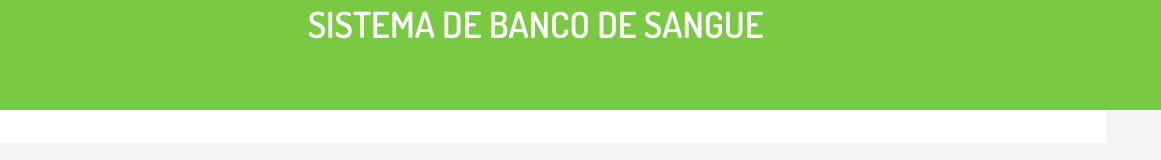
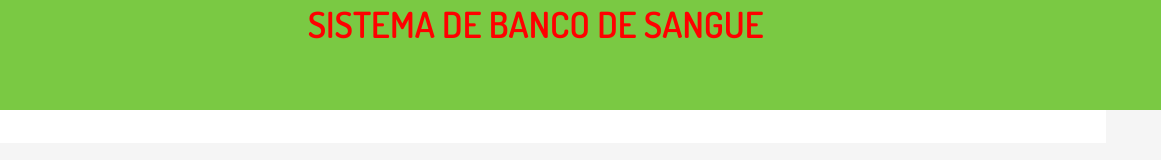
Before and after one commit to israeldesigner/doesangue, a plain HTML site: page index.html in a window 1280 px wide. Shown: the full height of the page, 119-1280 px from the left. Drawn offline with Linux system fonts and the light colour scheme.

Commit message:
Mudar cor do @branco

```diff
--- a/less/variables.less
+++ b/less/variables.less
@@ -8,4 +8,4 @@
 @placeholder-text: #bbbbbb;
 @bg-gradient: #0080c0;
 @vermelho: #8f0222;
-@branco: #FFFFFF;
+@branco: red;
```
